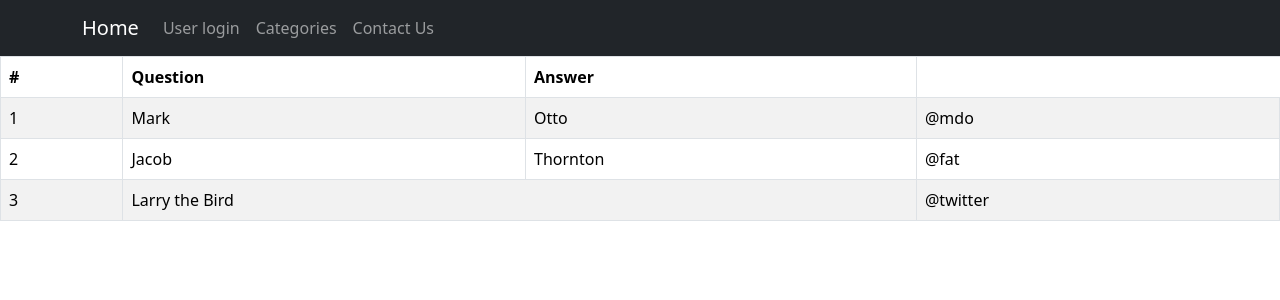
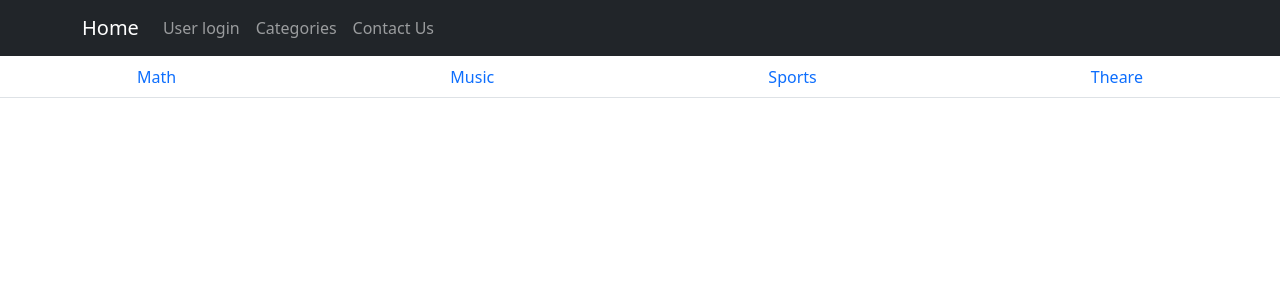
Before and after one commit to KameronHandy/Project4, a React (Create React App) app in the folder client/: page /Categories in a window 1280 px wide. Shown: the top 300 px of the page. Built offline with nearby package versions, Linux system fonts and the light colour scheme.

Commit message:
completed connecting routers. now moving on to creating table

```diff
--- a/client/src/App.js
+++ b/client/src/App.js
@@ -4,9 +4,13 @@ import { BrowserRouter, Routes, Route } from "react-router-dom";
 import 'bootstrap/dist/css/bootstrap.min.css';
 import Navbars from './Components/Navbars';
 import User_login from './Components/User_login';
-import Categories from './Components/Categories';
+import Categories from './Pages/Categories';
 import ContactUs from './Components/ContactUs';
 import Registration from './Components/Registration'
+import Math from './Pages/Math'
+import Music from './Pages/Music'
+import Sports from './Pages/Sports'
+import Theatre from './Pages/Theatre'
 
 
 function App() {
@@ -21,6 +25,10 @@ function App() {
           <Route path="/User_login" element={<User_login/>} />
           <Route path="/ContactUs" element={<ContactUs />} />
           <Route path="/Categories" element ={<Categories />}/>
+          <Route path="/Math" element={<Math />} />
+          <Route path="/Music" element={<Music />} />
+          <Route path="/Sports" element={<Sports />} />
+          <Route path="/Theatre" element ={<Theatre />}/>
       </Routes>
     </BrowserRouter>
 
--- a/client/src/Components/Registration.jsx
+++ b/client/src/Components/Registration.jsx
@@ -1,4 +1,5 @@
 import {useState} from 'react'
+import Table from 'react-bootstrap/Table';
 import Col from 'react-bootstrap/Col';
 import Form from 'react-bootstrap/Form';
 import Row from 'react-bootstrap/Row';
--- a/client/src/Components/categories.jsx
+++ b/client/src/Components/categories.jsx
@@ -1,36 +1,30 @@
-import Table from 'react-bootstrap/Table';
 
-function Categories() {
-  return (
-    <Table striped bordered hover>
-      <thead>
-        <tr>
-          <th>#</th>
-          <th>Question</th>
-          <th>Answer</th>
-        </tr>
-      </thead>
-      <tbody>
-        <tr>
-          <td>1</td>
-          <td>Mark</td>
-          <td>Otto</td>
-          <td>@mdo</td>
-        </tr>
-        <tr>
-          <td>2</td>
-          <td>Jacob</td>
-          <td>Thornton</td>
-          <td>@fat</td>
-        </tr>
-        <tr>
-          <td>3</td>
-          <td colSpan={2}>Larry the Bird</td>
-          <td>@twitter</td>
-        </tr>
-      </tbody>
-    </Table>
-  );
-}
+// import Nav from 'react-bootstrap/Nav';
+// import Math from './Pages/Math'
 
-export default Categories;
+// function Categories() {
+//   return (
+//     <>
+//     <Nav fill variant="tabs" defaultActiveKey="/home">
+//       <Nav.Item>
+//         <Nav.Link href="/Math">Active</Nav.Link>
+//       </Nav.Item>
+//       <Nav.Item>
+//         <Nav.Link eventKey="link-1">Loooonger NavLink</Nav.Link>
+//       </Nav.Item>
+//       <Nav.Item>
+//         <Nav.Link eventKey="link-2">Link</Nav.Link>
+//       </Nav.Item>
+//       <Nav.Item>
+//         <Nav.Link eventKey="disabled" disabled>
+//           Disabled
+//         </Nav.Link>
+//       </Nav.Item>
+//     </Nav>
+//     </>
+
+
+//   );
+// }
+
+// export default Categories;
--- a/client/src/Pages/Categories.jsx
+++ b/client/src/Pages/Categories.jsx
@@ -1,9 +1,33 @@
-import React from 'react'
+import Nav from 'react-bootstrap/Nav';
+import Math from './Math'
 
-export default function Categories() {
+
+
+function Categories() {
   return (
     <>
-    <Categories />
+    <Nav fill variant="tabs" defaultActiveKey="/home">
+      <Nav.Item>
+        <Nav.Link href="/Math">Math</Nav.Link>
+      </Nav.Item>
+      <Nav.Item>
+      <Nav.Link href="/Music">Music</Nav.Link>
+      </Nav.Item>
+      <Nav.Item>
+      <Nav.Link href="/Sports">Sports</Nav.Link>
+      </Nav.Item>
+      <Nav.Item>
+      <Nav.Link href="/Theatre">Theare</Nav.Link>
+      </Nav.Item>
+    </Nav>
+
+
+
+
     </>
-  )
+
+
+  );
 }
+
+export default Categories;
--- a/client/src/Pages/Math.jsx
+++ b/client/src/Pages/Math.jsx
@@ -1,7 +1,6 @@
 import {useState} from 'react'
-import Col from 'react-bootstrap/Col';
+import Table from 'react-bootstrap/Table';
 import Form from 'react-bootstrap/Form';
-import Row from 'react-bootstrap/Row';
 import Button from 'react-bootstrap/Button'
 import axios from "axios"
 
@@ -15,7 +14,7 @@ export default function User_login() {
 
   function UserInput (event){
     const{name,value}= (event.target)
-    setuserInfo({...userQ, [name]:value})
+    setuserQ({...userQ, [name]:value})
   }
 
   async function handleSubmit(event){
@@ -37,6 +36,25 @@ export default function User_login() {
 
   return (
     <>
+
+
+<Table striped bordered hover>
+      <thead>
+        <tr>
+          <th>#</th>
+          <th>Question</th>
+          <th>Answer</th>
+        </tr>
+      </thead>
+      <tbody>
+        <tr>
+          <td></td>
+          <td></td>
+          <td></td>
+        </tr>
+      </tbody>
+    </Table>
+
     <Form>
     <Form.Group className="mb-3" controlId="exampleForm.ControlTextarea1">
         <Form.Label>Question</Form.Label>
--- a/client/src/Pages/Music.jsx
+++ b/client/src/Pages/Music.jsx
@@ -15,7 +15,7 @@ export default function User_login() {
 
   function UserInput (event){
     const{name,value}= (event.target)
-    setuserInfo({...userQ, [name]:value})
+    setuserQ({...userQ, [name]:value})
   }
 
   async function handleSubmit(event){
--- a/client/src/Pages/Sports.jsx
+++ b/client/src/Pages/Sports.jsx
@@ -15,7 +15,7 @@ export default function User_login() {
 
   function UserInput (event){
     const{name,value}= (event.target)
-    setuserInfo({...userQ, [name]:value})
+    setuserQ({...userQ, [name]:value})
   }
 
   async function handleSubmit(event){
--- a/client/src/Pages/Theatre.jsx
+++ b/client/src/Pages/Theatre.jsx
@@ -15,7 +15,7 @@ export default function User_login() {
 
   function UserInput (event){
     const{name,value}= (event.target)
-    setuserInfo({...userQ, [name]:value})
+    setuserQ({...userQ, [name]:value})
   }
 
   async function handleSubmit(event){
```
